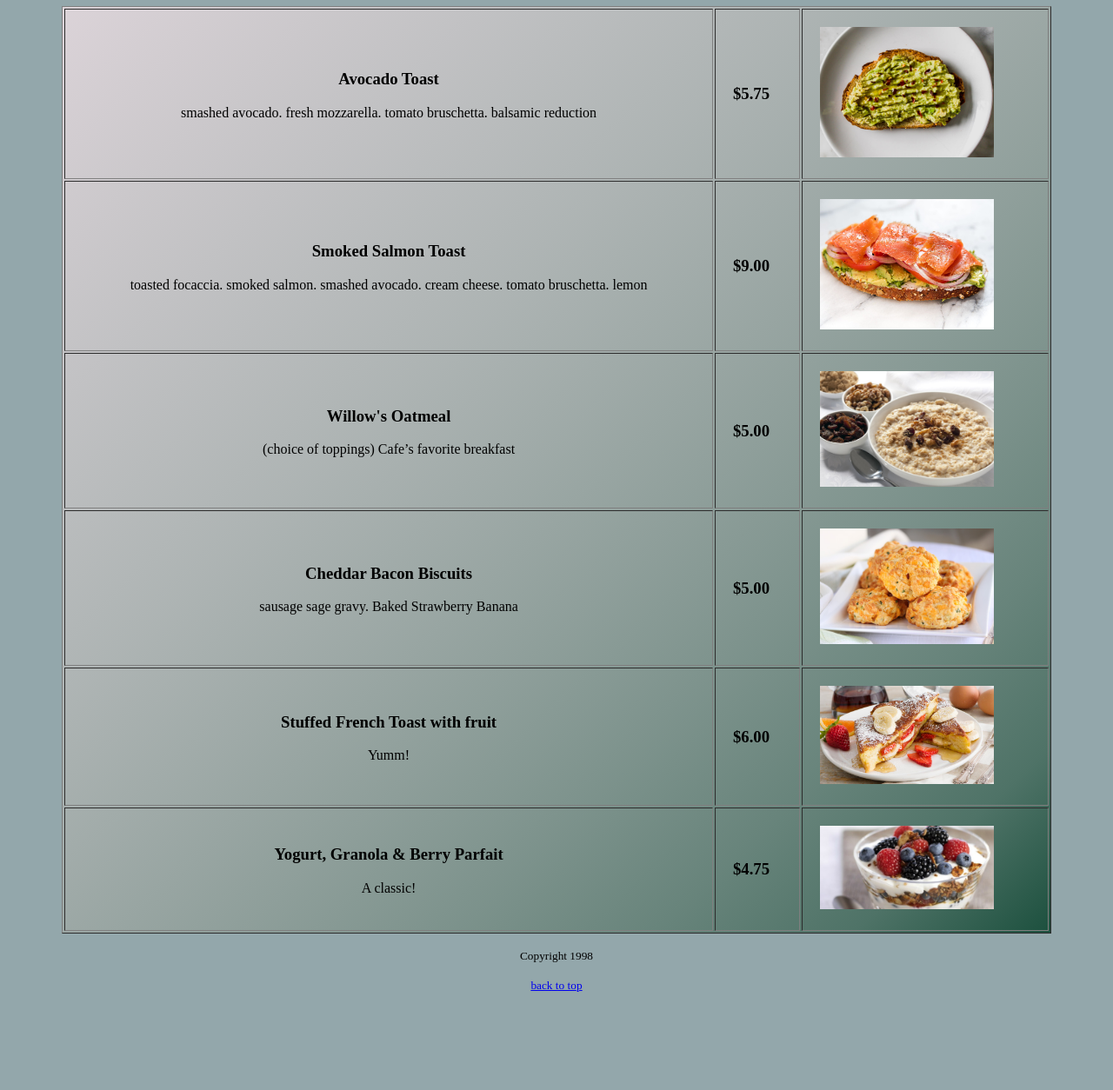
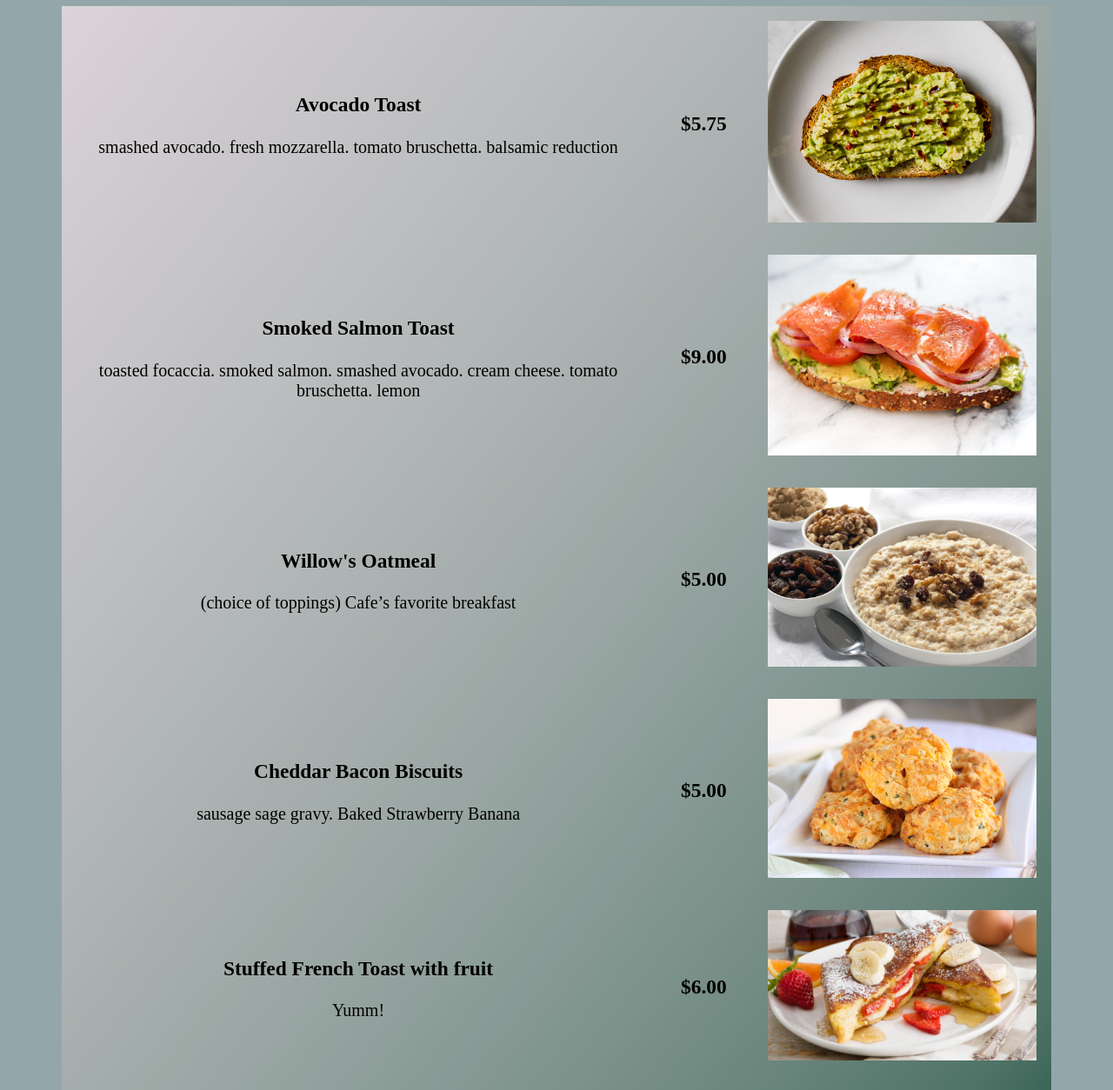
Before and after one commit to LeePedersen/cafe-menu, a plain HTML site: page breakfast.html in a window 1280 px wide. Shown: the part 117-1371 px from the top of the page at 87% size. Before the commit the page ends 1275 px from the top, so only its background shows below. Drawn offline with Linux system fonts and the light colour scheme.

Commit message:
update breakfast styles.

```diff
--- a/breakfast.html
+++ b/breakfast.html
@@ -16,18 +16,18 @@
       </tr>
     </table>
     <center>
-      <h1>Welcome to Willow's Cafe</h1>
-      <table style="background: linear-gradient(to top left, #1C503E, 30%, #DBD3D8" border="1" width="90%" cellpadding="20px">
+      <h1>Willow's Cafe Breakfast</h1>
+      <table style="background: linear-gradient(to top left, #1C503E, 30%, #DBD3D8); font-size:20px;" border="0" width="90%" cellpadding="15px">
         <tr>
-          <td align="center">
+          <td align="center" width="60%">
             <h3>Avocado Toast</h3>
             <p>smashed avocado. fresh mozzarella. tomato bruschetta. balsamic reduction</p>
           </td>
-          <td>
+          <td align="center" width="10%">
             <h3>$5.75</h3>
           </td>
-          <td>
-            <img src="img/avocado-toast.jpg" alt="Avocado Toast" width="200">
+          <td align="center" width="30%">
+            <img src="img/avocado-toast.jpg" alt="Avocado Toast" width="100%">
           </td>
         </tr>
         <tr>
@@ -35,11 +35,11 @@
             <h3>Smoked Salmon Toast</h3>
             <p>toasted focaccia. smoked salmon. smashed avocado. cream cheese. tomato bruschetta. lemon</p>
           </td>
-          <td>
+          <td align="center">
             <h3>$9.00</h3>
           </td>
-          <td>
-            <img src="img/Smoked-Salmon-Toast.jpg" alt="Avocado Toast" width="200">
+          <td align="center">
+            <img src="img/Smoked-Salmon-Toast.jpg" alt="Avocado Toast" width="100%">
           </td>
         </tr>
         <tr>
@@ -47,11 +47,11 @@
             <h3>Willow's Oatmeal</h3>
             <p>(choice of toppings) Cafe’s favorite breakfast</p>
           </td>
-          <td>
+          <td align="center">
             <h3>$5.00</h3>
           </td>
-          <td>
-            <img src="img/oatmeal.jpg" alt="Avocado Toast" width="200">
+          <td align="center">
+            <img src="img/oatmeal.jpg" alt="Avocado Toast" width="100%">
           </td>
         </tr>
         <tr>
@@ -59,11 +59,11 @@
             <h3>Cheddar Bacon Biscuits</h3>
             <p>sausage sage gravy. Baked Strawberry Banana</p>
           </td>
-          <td>
+          <td align="center">
             <h3>$5.00</h3>
           </td>
-          <td>
-            <img src="img/Chedar-Bacon-Biscuits.jpg" alt="Avocado Toast" width="200">
+          <td align="center">
+            <img src="img/Chedar-Bacon-Biscuits.jpg" alt="Avocado Toast" width="100%">
           </td>
         </tr>
         <tr>
@@ -71,11 +71,11 @@
             <h3>Stuffed French Toast with fruit</h3>
             <p>Yumm!</p>
           </td>
-          <td>
+          <td align="center">
             <h3>$6.00</h3>
           </td>
-          <td>
-            <img src="img/Stuffed-French-Toast.jpg" alt="Avocado Toast" width="200">
+          <td align="center">
+            <img src="img/Stuffed-French-Toast.jpg" alt="Avocado Toast" width="100%">
           </td>
         </tr>
         <tr>
@@ -83,11 +83,11 @@
             <h3>Yogurt, Granola & Berry Parfait</h3>
             <p>A classic!</p>
           </td>
-          <td>
+          <td align="center">
             <h3>$4.75</h3>
           </td>
-          <td>
-            <img src="img/Yogurt.jpeg" alt="Avocado Toast" width="200">
+          <td align="center">
+            <img src="img/Yogurt.jpeg" alt="Avocado Toast" width="100%">
           </td>
         </tr>
       </table>
```
